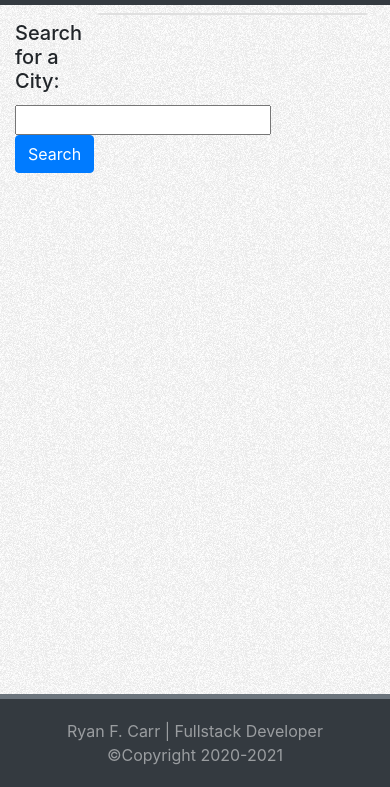
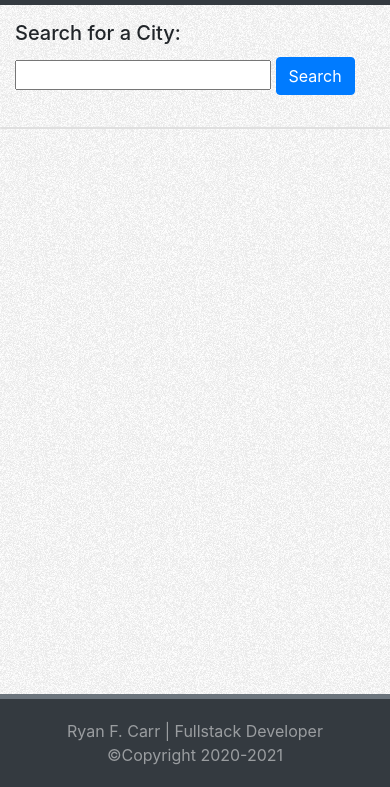
Before and after one commit to RyanFCarr/weather-dashboard, a plain HTML site: page index.html in a window 390 px wide. Shown: the part 57-844 px from the top of the page. Drawn offline with nearby package versions, Linux system fonts and the light colour scheme.

Commit message:
Made changes to layout to accomodate mobile device

```diff
--- a/assets/script.js
+++ b/assets/script.js
@@ -89,7 +89,7 @@ function getForecast() {
     //Loop Here for Display
     for (var i = 0; i < response.list.length; i += 8) {
       var forecast = response.list[i];
-      var fiveDayDiv = `<div class="card-header col-2 mr-3 bg-primary text-light">
+      var fiveDayDiv = `<div class="card-header col-8 offset-2 offset-lg-0 col-lg-2 mr-3 bg-primary text-light">
                           <h5>${new Date(forecast.dt_txt).toLocaleDateString()}</h5>
                           <img src="http://openweathermap.org/img/wn/${forecast.weather[0].icon}.png">
                           <p>Temp: ${Math.floor(forecast.main.temp)}&deg;</p>
--- a/index.html
+++ b/index.html
@@ -18,16 +18,16 @@
             </div>
         </div>
         <div id="searchBox" class="row mt-2">
-            <div class="col-3 mt-2">
+            <div class="col-xs-12 col-md-3 mt-2">
                 <h5 class="card-title">Search for a City:</h5>
                 <form id="search-form">
                     <input type="text" id="form-search" />
                     <button id="btnSearch" class="btn btn-primary" type="submit">Search</button>
                 </form>
-                <ul id="history" class="list-group pt-3"></ul>
+                <ul id="history" class="list-group py-3"></ul>
             </div>
-            <div class="col-9">
-                <div class="card row mr-2">
+            <div class="col-xs-12 col-md-9">
+                <div class="card row ">
                     <div id="currentDay" class="col"></div>
                 </div>
                 <div class="row pt-2">
```
